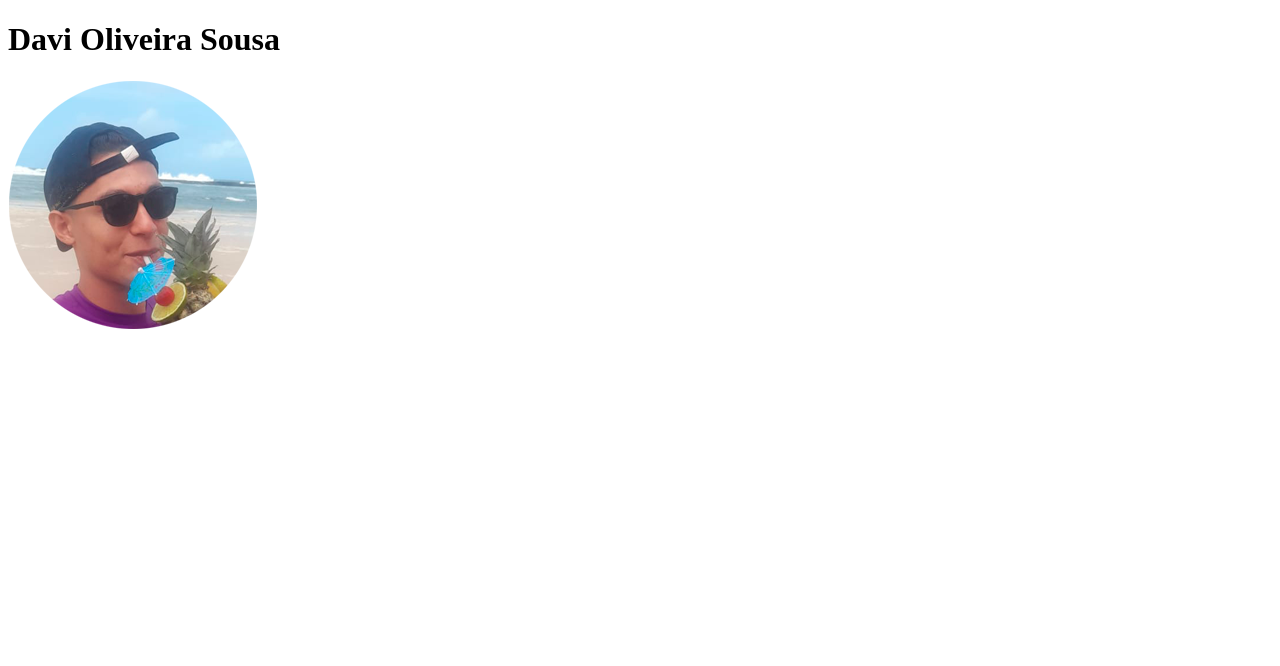
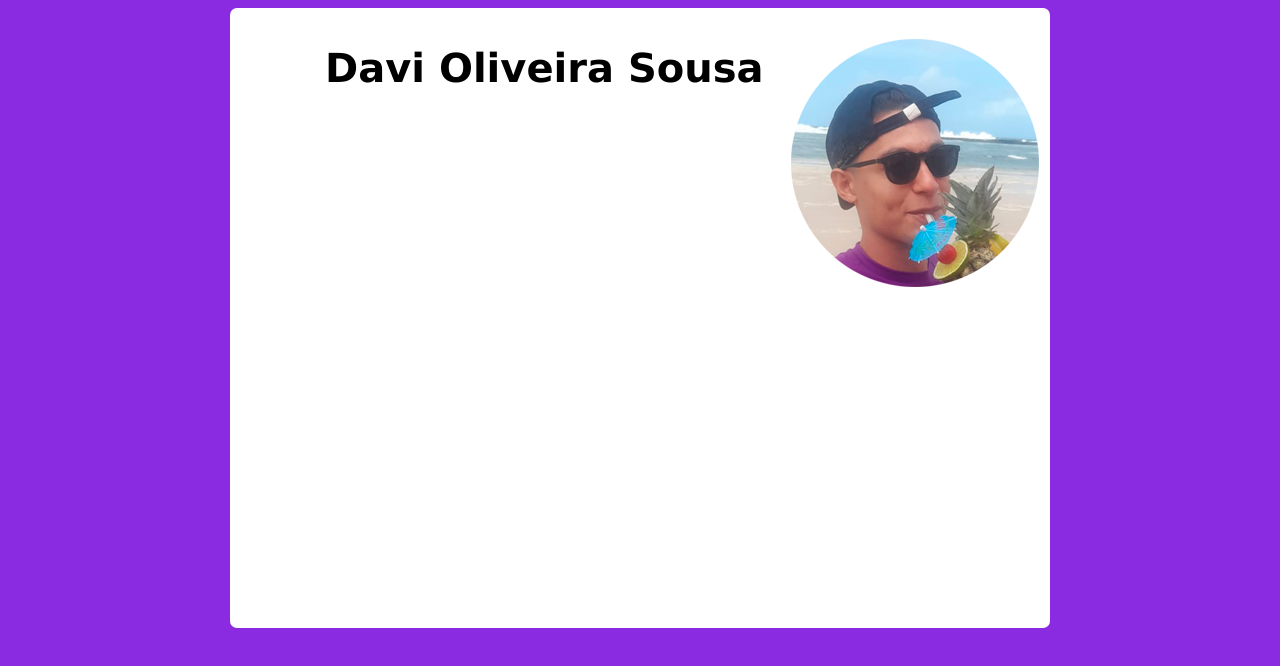
Before and after one commit to DaviOliverFront/Meu-Portfolio, a plain HTML site: page index.html in a window 1280 px wide. Drawn offline with Linux system fonts and the light colour scheme.

Commit message:
primeira parte

```diff
--- a/index.html
+++ b/index.html
@@ -3,14 +3,15 @@
 <head>
     <meta charset="UTF-8">
     <meta name="viewport" content="width=device-width, initial-scale=1.0">
-    <title>Document</title>
+    <title>Portfólio</title>
+    <link rel="shortcut icon" href="imagens/favicon-16x16.png" type="image/x-icon">
     <link rel="stylesheet" href="style.css">
 </head>
 <body>
     <body>
         <main>
             <h1> Davi Oliveira Sousa</h1>
-            <img src="imagens/foto_perfil.png" alt="foto_perfil">
+            <img class="lado" src="imagens/foto_perfil.png" alt="foto_perfil">
         </main>
     </body>
 </body>
--- a/style.css
+++ b/style.css
@@ -0,0 +1,28 @@
+body{
+    background-color: blueviolet;
+    font-family: Verdana, Geneva, Tahoma, sans-serif;
+
+}
+
+main{
+    background-color: white;
+    width: 800px;
+    height: 600px;
+    margin: auto;
+    align-items: center;
+    padding: 10px;
+    border-radius: 7px;
+}
+
+ main h1{
+    padding-left: 85px;
+    font-size: 40px;
+    font-style: url('https://fonts.googleapis.com/css2?family=Zilla+Slab:ital,wght@0,300;0,400;0,500;0,600;0,700;1,300;1,400;1,500;1,600;1,700&display=swap');
+
+
+}
+
+img.lado{
+    float: right;
+    margin-top: -80px;
+}
```
Also changed, not shown: imagens/favicon-16x16.png (added), imagens/favicon-32x32.png (added).
